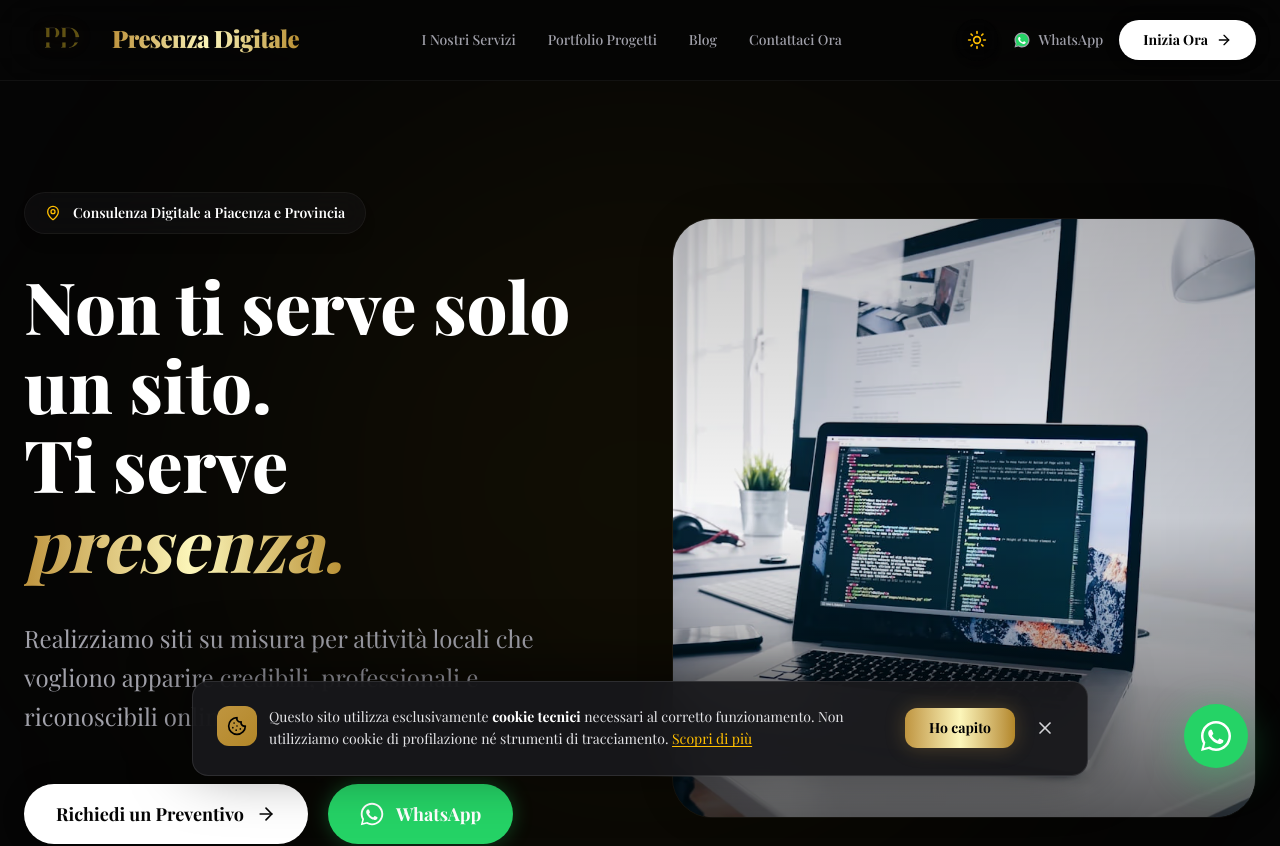
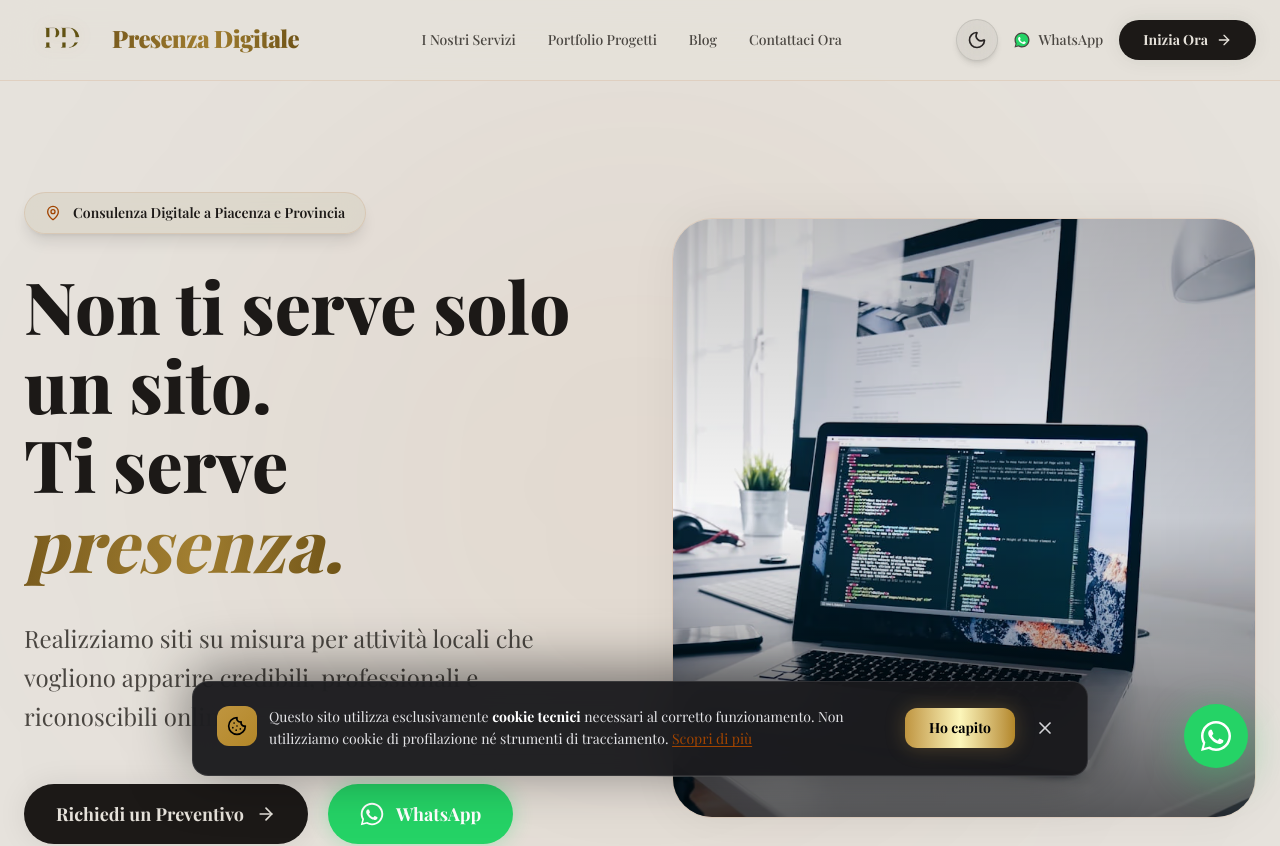
Before and after one commit to alebaia81/presenza_digitale, a React (Vite) app: page / in a window 1280 px wide. Shown: the top 846 px of the page. Built offline with nearby package versions, Linux system fonts and the light colour scheme.

Commit message:
feat: tema light come default al primo accesso

```diff
--- a/index.html
+++ b/index.html
@@ -51,7 +51,7 @@
 
     <script>
       (function() {
-        const theme = localStorage.getItem('theme') || 'dark';
+        const theme = localStorage.getItem('theme') || 'light';
         if (theme === 'dark') {
           document.documentElement.classList.add('dark');
         } else {
--- a/src/context/ThemeContext.tsx
+++ b/src/context/ThemeContext.tsx
@@ -11,7 +11,7 @@ const ThemeContext = createContext<ThemeContextType | undefined>(undefined);
 
 export function ThemeProvider({ children }: { children: React.ReactNode }) {
   const [theme, setTheme] = useState<Theme>(() => {
-    return (localStorage.getItem('theme') as Theme) || 'dark';
+    return (localStorage.getItem('theme') as Theme) || 'light';
   });
 
   useEffect(() => {
```
